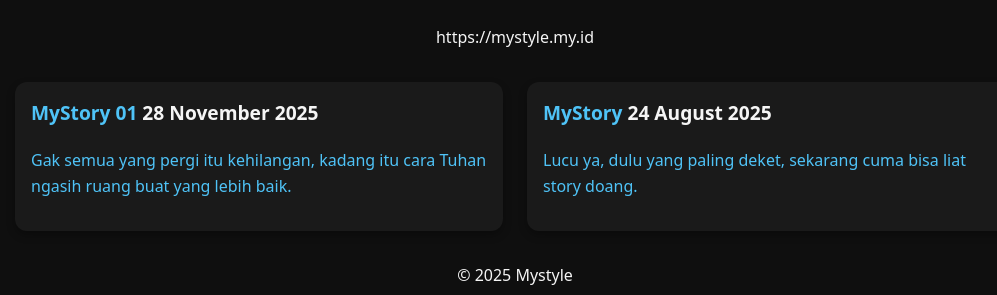
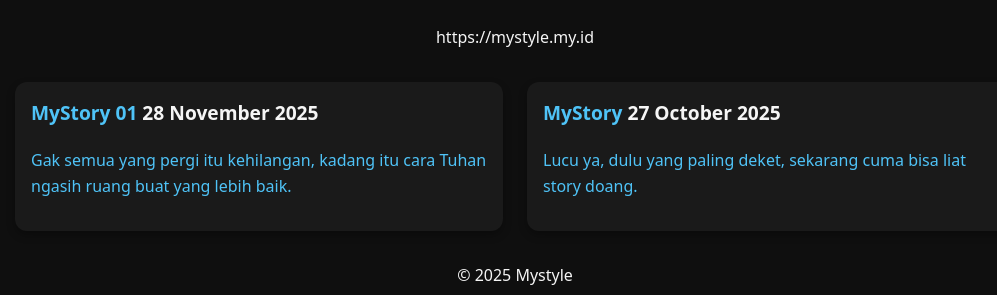
Before and after one commit to mystyl3/mystyl3.github.io, a Jekyll site: the page built from index.md, in a window 1280 px wide. Shown: the part 128-423 px from the top of the page, without its empty margins (125-1122 px from the left). Built offline with Jekyll 4.4.1, drawn with Linux system fonts in a browser that asks for light colours.

Commit message:
Update and rename 2025-08-23-mystory.html to 2025-10-27-mystory.html

```diff
--- a/_posts/2025-08-23-mystory.html
+++ b/_posts/2025-10-27-mystory.html
@@ -2,7 +2,7 @@
 layout: none
 title:  "MyStory"
 description: "Lucu ya, dulu yang paling deket, sekarang cuma bisa liat story doang."
-date:   2025-08-24 06:00:00 +0700
+date:   2025-10-27
 permalink: /mystory
 ---
 
```
